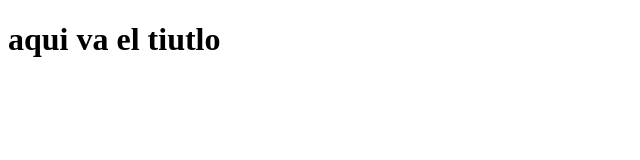
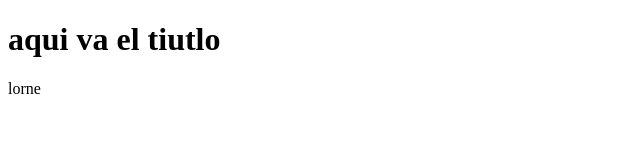
Before and after one commit to Yamilestebangarcia/proyectogit, a plain HTML site: page index.html in a window 1280 px wide. Shown: the full height of the page, 0-640 px from the left. Drawn offline with Linux system fonts and the light colour scheme.

Commit message:
agregando parrafo

```diff
--- a/index.html
+++ b/index.html
@@ -7,5 +7,6 @@
 </head>
 <body>
     <h1>aqui va el tiutlo </h1>
+    <p>lorne</p>
 </body>
 </html>
```
